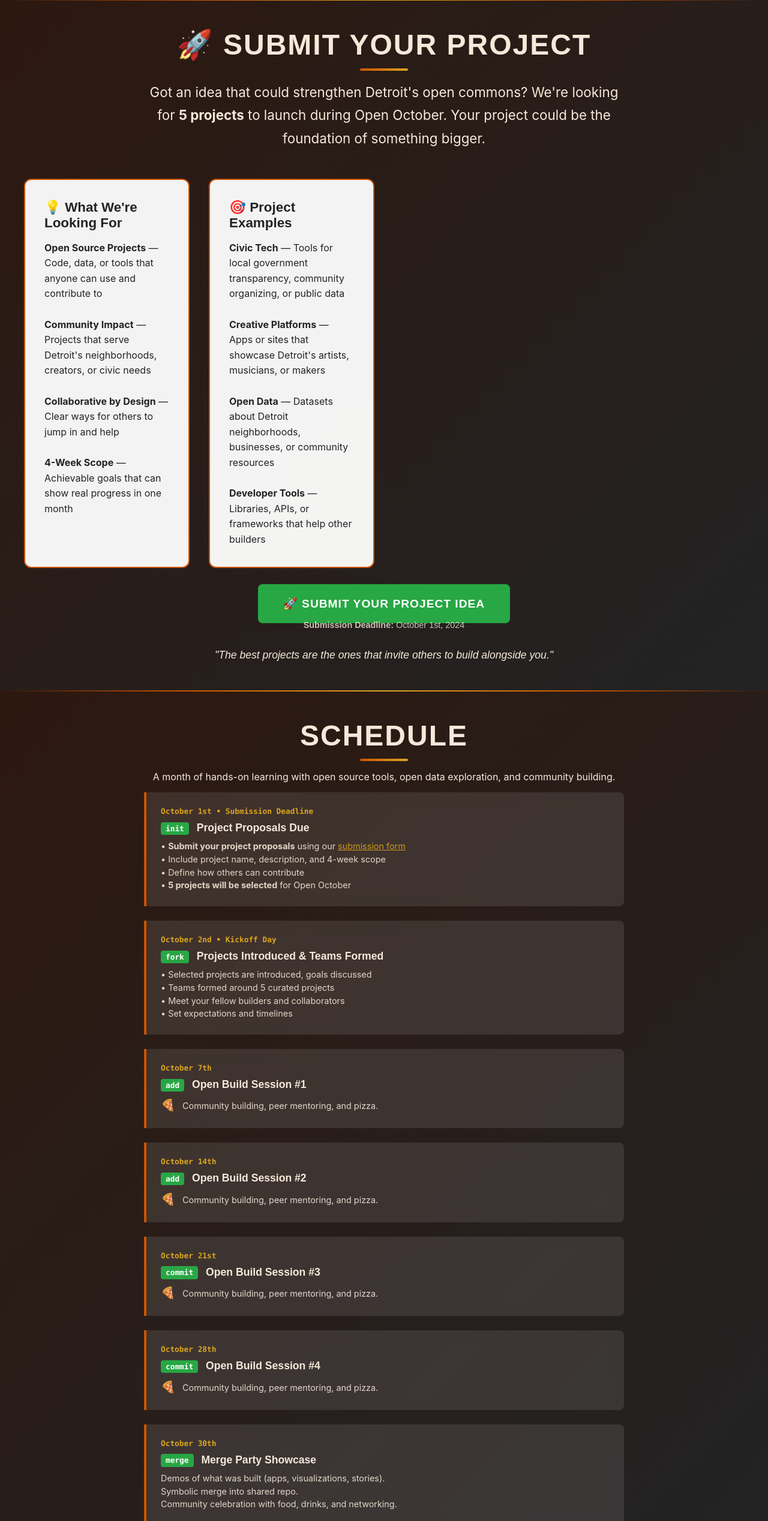
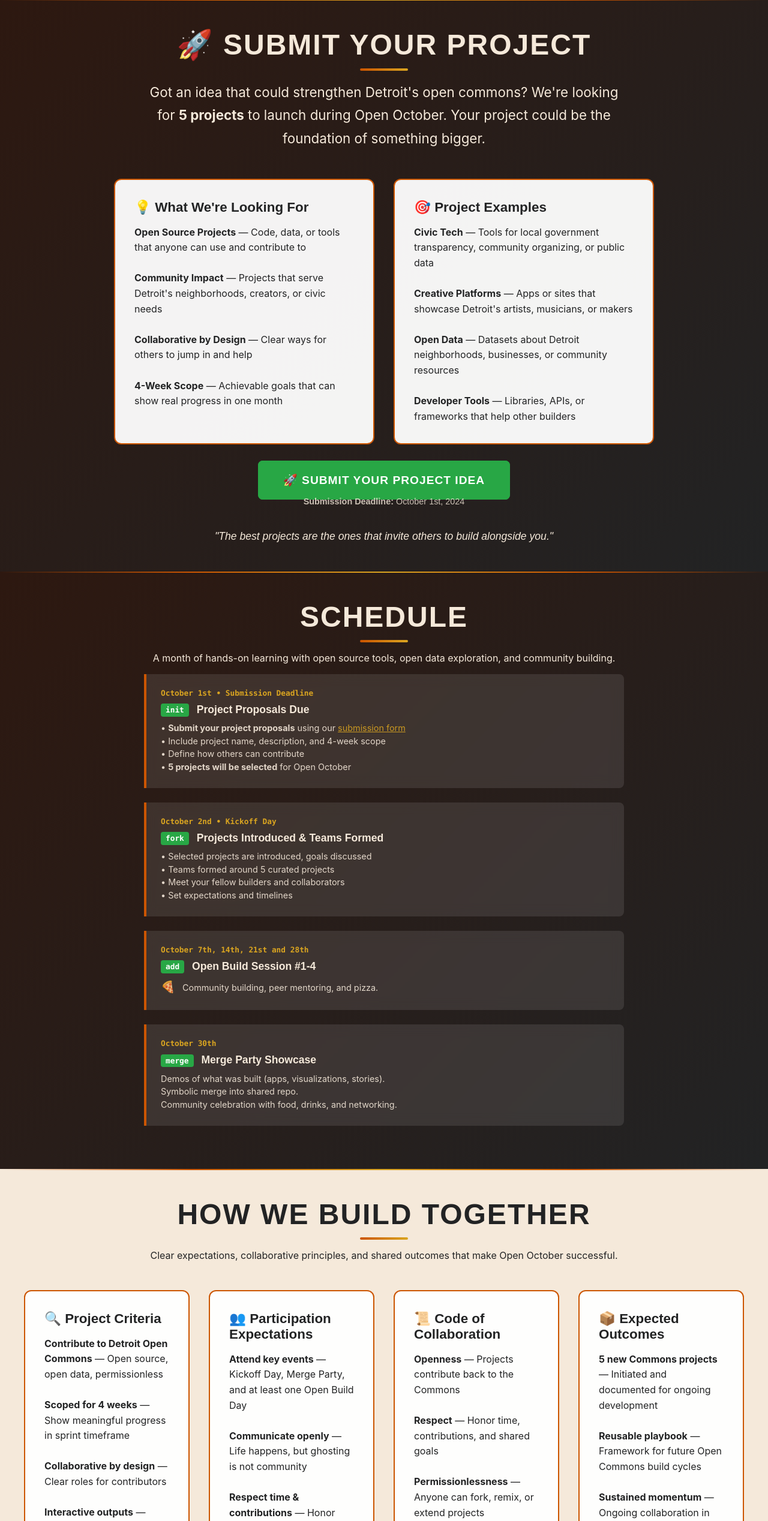
Before and after one commit to buidl-renaissance/commons.builddetroit.xyz, a Next.js app: page /open-october in a window 1280 px wide. Shown: the part 1166-3702 px from the top of the page at 60% size. Built offline with nearby package versions, Linux system fonts and the light colour scheme.

Commit message:
Fix Open October submissions section layout
- Fix Grid component to properly handle 2-column layout
- Remove conflicting 4-column override for 2-column grids
- Center 2-column grid with max-width constraint
- Adjust spacing and deadline text positioning
- Prevent blank spots in submissions section

```diff
--- a/src/pages/open-october.tsx
+++ b/src/pages/open-october.tsx
@@ -291,14 +291,25 @@ const Grid = styled.div<{ columns?: number }>`
   display: grid;
   grid-template-columns: repeat(
     auto-fit,
-    minmax(${({ columns }) => (columns === 2 ? "400px" : "250px")}, 1fr)
+    minmax(${({ columns }) => (columns === 2 ? "350px" : "250px")}, 1fr)
   );
   gap: 2rem;
   margin-top: 3rem;
 
-  @media (min-width: 1024px) {
-    grid-template-columns: repeat(4, 1fr);
-  }
+  ${({ columns }) => columns === 2 && `
+    @media (min-width: 768px) {
+      grid-template-columns: repeat(2, 1fr);
+      max-width: 900px;
+      margin-left: auto;
+      margin-right: auto;
+    }
+  `}
+
+  ${({ columns }) => !columns || columns !== 2 ? `
+    @media (min-width: 1024px) {
+      grid-template-columns: repeat(4, 1fr);
+    }
+  ` : ''}
 
   @media (max-width: 768px) {
     grid-template-columns: 1fr;
@@ -901,7 +912,7 @@ export default function OpenOctober() {
 
           <Grid columns={2}>
             <Card>
-              <CardTitle>💡 What We're Looking For</CardTitle>
+              <CardTitle>💡 What We&apos;re Looking For</CardTitle>
               <CardDescription>
                 <strong>Open Source Projects</strong> — Code, data, or tools that anyone can use and contribute to
                 <br /><br />
@@ -938,7 +949,7 @@ export default function OpenOctober() {
             </div>
           </div>
 
-          <AboutQuote style={{ marginTop: '2rem', fontSize: '1.1rem' }}>
+          <AboutQuote style={{ marginTop: '2.5rem', fontSize: '1.1rem' }}>
             &quot;The best projects are the ones that invite others to build alongside you.&quot;
           </AboutQuote>
         </Container>
@@ -987,46 +998,13 @@ export default function OpenOctober() {
             </ScheduleItem>
 
             <ScheduleItem>
-              <ScheduleDate>October 7th</ScheduleDate>
+              <ScheduleDate>October 7th, 14th, 21st and 28th</ScheduleDate>
               <ScheduleTitle>
-                <GitIcon>add</GitIcon> Open Build Session #1
+                <GitIcon>add</GitIcon> Open Build Session #1-4
               </ScheduleTitle>
               <ScheduleDescription>
                 <PizzaIcon>🍕</PizzaIcon> Community building, peer
                 mentoring, and pizza.
-              </ScheduleDescription>
-            </ScheduleItem>
-
-            <ScheduleItem>
-              <ScheduleDate>October 14th</ScheduleDate>
-              <ScheduleTitle>
-                <GitIcon>add</GitIcon> Open Build Session #2
-              </ScheduleTitle>
-              <ScheduleDescription>
-                <PizzaIcon>🍕</PizzaIcon> Community building, peer
-                mentoring, and pizza.
-              </ScheduleDescription>
-            </ScheduleItem>
-
-            <ScheduleItem>
-              <ScheduleDate>October 21st</ScheduleDate>
-              <ScheduleTitle>
-                <GitIcon>commit</GitIcon> Open Build Session #3
-              </ScheduleTitle>
-              <ScheduleDescription>
-                <PizzaIcon>🍕</PizzaIcon> Community building, peer
-                  mentoring, and pizza.
-              </ScheduleDescription>
-            </ScheduleItem>
-
-            <ScheduleItem>
-              <ScheduleDate>October 28th</ScheduleDate>
-              <ScheduleTitle>
-                <GitIcon>commit</GitIcon> Open Build Session #4
-              </ScheduleTitle>
-              <ScheduleDescription>
-                <PizzaIcon>🍕</PizzaIcon> Community building, peer
-                  mentoring, and pizza.
               </ScheduleDescription>
             </ScheduleItem>
 
```
